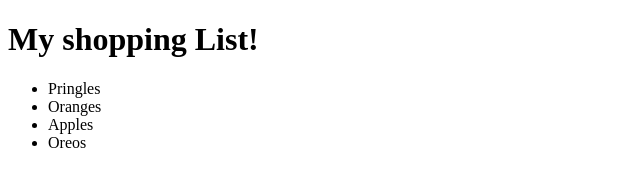
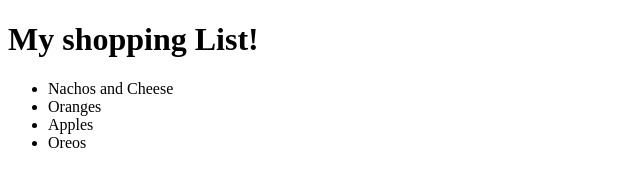
Before and after one commit to hleo1/html, a plain HTML site: page index.html in a window 1280 px wide. Shown: the full height of the page, 0-640 px from the left. Drawn offline with Linux system fonts and the light colour scheme.

Commit message:
I like Nachos and Cheese!

```diff
--- a/index.html
+++ b/index.html
@@ -9,7 +9,7 @@
     <h1>My shopping List!</h1>
     <ul>
         <li>
-            Pringles
+            Nachos and Cheese
         </li>
         <li>
             Oranges
```
